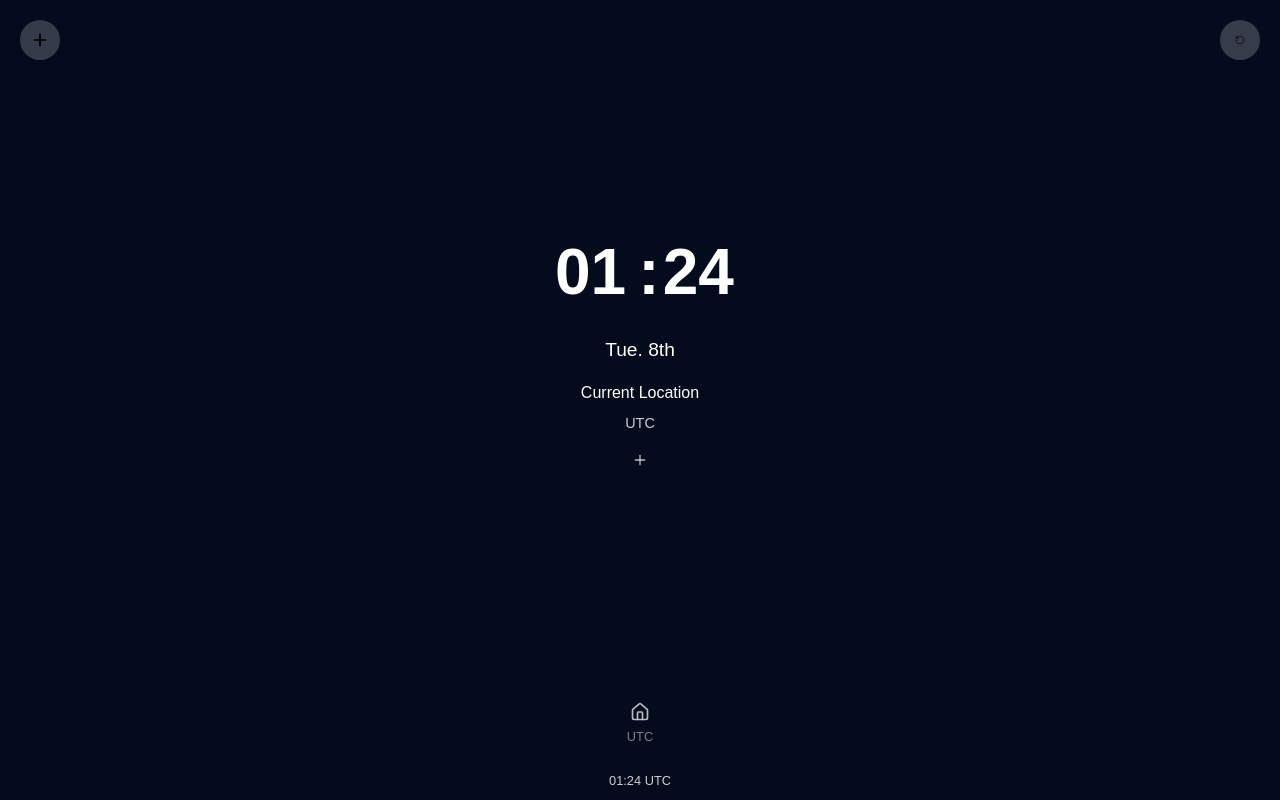
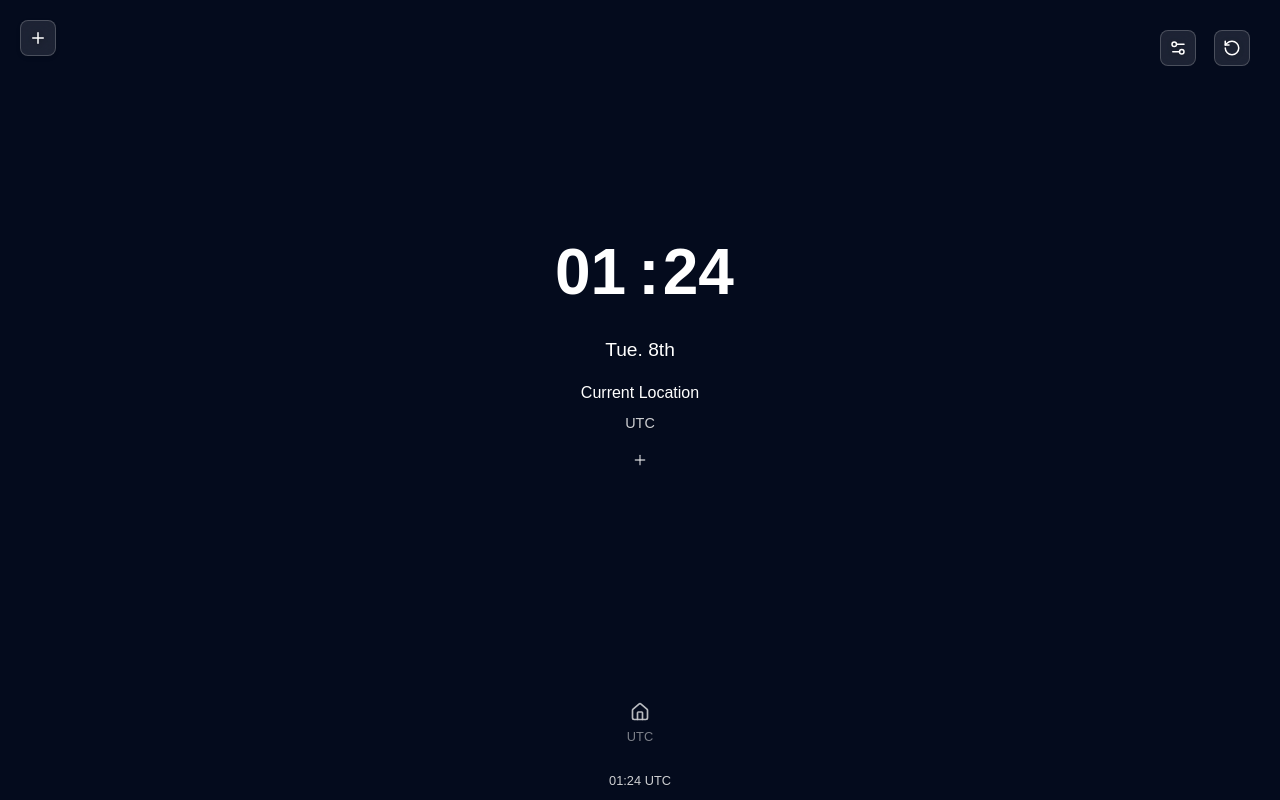
Before and after one commit to sphereboy/time-x, a Next.js app: page / in a window 1280 px wide. Built offline with nearby package versions, Linux system fonts and the light colour scheme.

Commit message:
add settings - not configured

```diff
--- a/package.json
+++ b/package.json
@@ -11,9 +11,12 @@
     "@radix-ui/react-avatar": "^1.1.1",
     "@radix-ui/react-dialog": "^1.1.2",
     "@radix-ui/react-icons": "^1.3.0",
+    "@radix-ui/react-label": "^2.1.0",
     "@radix-ui/react-scroll-area": "^1.2.0",
     "@radix-ui/react-select": "^2.1.2",
+    "@radix-ui/react-separator": "^1.1.0",
     "@radix-ui/react-slot": "^1.1.0",
+    "@radix-ui/react-switch": "^1.1.1",
     "@radix-ui/react-toggle": "^1.1.0",
     "class-variance-authority": "^0.7.0",
     "clsx": "^2.1.1",
--- /dev/null
+++ b/src/components/Settings.tsx
@@ -0,0 +1,89 @@
+"use client";
+
+import React from "react";
+import {
+  Dialog,
+  DialogContent,
+  DialogHeader,
+  DialogTitle,
+  DialogTrigger,
+} from "@/components/ui/dialog";
+import { Settings2 } from "lucide-react";
+import { Label } from "@/components/ui/label";
+import { Switch } from "@/components/ui/switch";
+import { Separator } from "@/components/ui/separator";
+import { useTimeZoneStore } from "@/store/timeZoneStore";
+
+export function SettingsDialog() {
+  const { settings, updateSettings } = useTimeZoneStore();
+
+  return (
+    <Dialog>
+      <DialogTrigger asChild>
+        <button
+          className="inline-flex items-center justify-center rounded-md text-sm font-medium transition-colors focus-visible:outline-none focus-visible:ring-2 focus-visible:ring-ring focus-visible:ring-offset-2 disabled:opacity-50 disabled:pointer-events-none ring-offset-background hover:bg-accent hover:text-accent-foreground h-10 w-10"
+          aria-label="Open settings"
+        >
+          <Settings2 size={20} />
+        </button>
+      </DialogTrigger>
+      <DialogContent className="sm:max-w-[425px]">
+        <DialogHeader>
+          <DialogTitle>Settings</DialogTitle>
+        </DialogHeader>
+        <div className="py-6 space-y-6">
+          <div className="flex items-center justify-between space-x-2">
+            <Label htmlFor="show-seconds" className="flex flex-col space-y-1">
+              <span>Show seconds</span>
+              <span className="font-normal text-sm text-muted-foreground">
+                Display seconds in the time format
+              </span>
+            </Label>
+            <Switch
+              id="show-seconds"
+              checked={settings?.showSeconds}
+              onCheckedChange={(checked) =>
+                updateSettings({ showSeconds: checked })
+              }
+            />
+          </div>
+          <Separator />
+          <div className="flex items-center justify-between space-x-2">
+            <Label htmlFor="24h-format" className="flex flex-col space-y-1">
+              <span>24-hour format</span>
+              <span className="font-normal text-sm text-muted-foreground">
+                Use 24-hour time format instead of 12-hour
+              </span>
+            </Label>
+            <Switch
+              id="24h-format"
+              checked={settings?.use24HourFormat}
+              onCheckedChange={(checked) =>
+                updateSettings({ use24HourFormat: checked })
+              }
+            />
+          </div>
+          <Separator />
+          <div className="flex items-center justify-between space-x-2">
+            <Label
+              htmlFor="show-timezone-abbreviation"
+              className="flex flex-col space-y-1"
+            >
+              <span>Show timezone abbreviation</span>
+              <span className="font-normal text-sm text-muted-foreground">
+                Display timezone abbreviations (EST, PST, etc.)
+              </span>
+            </Label>
+            <Switch
+              id="show-timezone-abbreviation"
+              checked={settings?.showTimezoneAbbreviation}
+              onCheckedChange={(checked) =>
+                updateSettings({ showTimezoneAbbreviation: checked })
+              }
+            />
+          </div>
+        </div>
+      </DialogContent>
+    </Dialog>
+  );
+}
--- a/src/components/TimeZoneComparer.tsx
+++ b/src/components/TimeZoneComparer.tsx
@@ -6,6 +6,7 @@ import { Plus, Trash2, Home, RotateCcw } from "lucide-react";
 import styles from "@/styles/TimeZoneComparer.module.css";
 import { useTimeZoneStore } from "@/store/timeZoneStore";
 import { AddLocationDialog } from "@/components/AddLocationDialog";
+import { SettingsDialog } from "@/components/Settings";
 
 // Update this object to only include the working time zones
 export const timeZoneMapping: { [key: string]: string } = {
@@ -383,6 +384,7 @@ export function TimeZoneComparer(): React.ReactElement {
             Reset Time
           </button>
         )}
+        <SettingsDialog />
         <button
           className={styles.resetButton}
           onClick={handleReset}
--- a/src/components/ui/dialog.tsx
+++ b/src/components/ui/dialog.tsx
@@ -2,9 +2,8 @@
 
 import * as React from "react"
 import * as DialogPrimitive from "@radix-ui/react-dialog"
+import { cn } from "@/lib/utils"
 import { Cross2Icon } from "@radix-ui/react-icons"
-
-import { cn } from "@/lib/utils"
 
 const Dialog = DialogPrimitive.Root
 
--- /dev/null
+++ b/src/components/ui/label.tsx
@@ -0,0 +1,26 @@
+"use client"
+
+import * as React from "react"
+import * as LabelPrimitive from "@radix-ui/react-label"
+import { cva, type VariantProps } from "class-variance-authority"
+
+import { cn } from "@/lib/utils"
+
+const labelVariants = cva(
+  "text-sm font-medium leading-none peer-disabled:cursor-not-allowed peer-disabled:opacity-70"
+)
+
+const Label = React.forwardRef<
+  React.ElementRef<typeof LabelPrimitive.Root>,
+  React.ComponentPropsWithoutRef<typeof LabelPrimitive.Root> &
+    VariantProps<typeof labelVariants>
+>(({ className, ...props }, ref) => (
+  <LabelPrimitive.Root
+    ref={ref}
+    className={cn(labelVariants(), className)}
+    {...props}
+  />
+))
+Label.displayName = LabelPrimitive.Root.displayName
+
+export { Label }
--- /dev/null
+++ b/src/components/ui/separator.tsx
@@ -0,0 +1,31 @@
+"use client"
+
+import * as React from "react"
+import * as SeparatorPrimitive from "@radix-ui/react-separator"
+
+import { cn } from "@/lib/utils"
+
+const Separator = React.forwardRef<
+  React.ElementRef<typeof SeparatorPrimitive.Root>,
+  React.ComponentPropsWithoutRef<typeof SeparatorPrimitive.Root>
+>(
+  (
+    { className, orientation = "horizontal", decorative = true, ...props },
+    ref
+  ) => (
+    <SeparatorPrimitive.Root
+      ref={ref}
+      decorative={decorative}
+      orientation={orientation}
+      className={cn(
+        "shrink-0 bg-border",
+        orientation === "horizontal" ? "h-[1px] w-full" : "h-full w-[1px]",
+        className
+      )}
+      {...props}
+    />
+  )
+)
+Separator.displayName = SeparatorPrimitive.Root.displayName
+
+export { Separator }
--- /dev/null
+++ b/src/components/ui/switch.tsx
@@ -0,0 +1,29 @@
+"use client"
+
+import * as React from "react"
+import * as SwitchPrimitives from "@radix-ui/react-switch"
+
+import { cn } from "@/lib/utils"
+
+const Switch = React.forwardRef<
+  React.ElementRef<typeof SwitchPrimitives.Root>,
+  React.ComponentPropsWithoutRef<typeof SwitchPrimitives.Root>
+>(({ className, ...props }, ref) => (
+  <SwitchPrimitives.Root
+    className={cn(
+      "peer inline-flex h-5 w-9 shrink-0 cursor-pointer items-center rounded-full border-2 border-transparent shadow-sm transition-colors focus-visible:outline-none focus-visible:ring-2 focus-visible:ring-ring focus-visible:ring-offset-2 focus-visible:ring-offset-background disabled:cursor-not-allowed disabled:opacity-50 data-[state=checked]:bg-primary data-[state=unchecked]:bg-input",
+      className
+    )}
+    {...props}
+    ref={ref}
+  >
+    <SwitchPrimitives.Thumb
+      className={cn(
+        "pointer-events-none block h-4 w-4 rounded-full bg-background shadow-lg ring-0 transition-transform data-[state=checked]:translate-x-4 data-[state=unchecked]:translate-x-0"
+      )}
+    />
+  </SwitchPrimitives.Root>
+))
+Switch.displayName = SwitchPrimitives.Root.displayName
+
+export { Switch }
--- a/src/store/timeZoneStore.ts
+++ b/src/store/timeZoneStore.ts
@@ -10,6 +10,12 @@ const getTimezoneOffset = (timeZone: string): number => {
   return (tzDate.getTime() - utcDate.getTime()) / 60000;
 };
 
+interface Settings {
+  showSeconds: boolean;
+  use24HourFormat: boolean;
+  showTimezoneAbbreviation: boolean;
+}
+
 interface TimeZoneState {
   locations: TimeZoneLocation[];
   currentTime: Date;
@@ -20,6 +26,8 @@ interface TimeZoneState {
   initializeWithCurrentTimezone: () => void;
   resetToCurrentTimezone: () => void;
   sortLocations: (locations: TimeZoneLocation[]) => TimeZoneLocation[];
+  settings: Settings;
+  updateSettings: (newSettings: Partial<Settings>) => void;
 }
 
 const getCurrentTimezone = (): TimeZoneLocation => ({
@@ -91,6 +99,18 @@ export const useTimeZoneStore = create<TimeZoneState>()(
           return aOffset - bOffset;
         });
       },
+      settings: {
+        showSeconds: false,
+        use24HourFormat: true,
+        showTimezoneAbbreviation: true,
+      },
+      updateSettings: (newSettings) =>
+        set((state) => ({
+          settings: {
+            ...state.settings,
+            ...newSettings,
+          },
+        })),
     }),
     {
       name: "time-zone-storage",
--- a/src/styles/TimeZoneComparer.module.css
+++ b/src/styles/TimeZoneComparer.module.css
@@ -548,29 +548,52 @@
 
 .topButtons {
   position: absolute;
-  top: 10px;
-  right: 10px;
+  top: 20px;
+  right: 20px;
   display: flex;
-  gap: 10px;
+  gap: 8px;
   z-index: 10;
   align-items: center;
 }
 
-.addButton,
-.resetButton {
-  background-color: rgba(255, 255, 255, 0.2);
-  border: none;
-  border-radius: 50%;
-  width: 40px;
-  height: 40px;
-  display: flex;
+.topButtons button {
+  display: inline-flex;
   align-items: center;
   justify-content: center;
-  cursor: pointer;
-  transition: background-color 0.3s ease;
+  border-radius: 8px;
+  padding: 8px;
+  background: rgba(255, 255, 255, 0.1);
+  backdrop-filter: blur(8px);
+  border: 1px solid rgba(255, 255, 255, 0.2);
+  color: white;
+  transition: all 0.2s ease;
+  height: 36px;
+  width: 36px;
 }
 
-.addButton:hover,
-.resetButton:hover {
-  background-color: rgba(255, 255, 255, 0.3);
+.topButtons button:hover {
+  background: rgba(255, 255, 255, 0.2);
+  border-color: rgba(255, 255, 255, 0.3);
+  transform: translateY(-1px);
 }
+
+/* For the reset time text button */
+.resetTimeButton {
+  background: rgba(255, 255, 255, 0.1) !important;
+  backdrop-filter: blur(8px);
+  border: 1px solid rgba(255, 255, 255, 0.2) !important;
+  color: white !important;
+  padding: 8px 16px !important;
+  width: auto !important;
+  font-size: 14px;
+}
+
+.resetTimeButton:hover {
+  background: rgba(255, 255, 255, 0.2) !important;
+  border-color: rgba(255, 255, 255, 0.3) !important;
+}
+
+/* Add a text shadow to help with contrast on any background */
+.topButtons button svg {
+  filter: drop-shadow(0px 1px 2px rgba(0, 0, 0, 0.3));
+}
```
Also changed, not shown: 1 other file (tests, documents, lock files or other folders).
